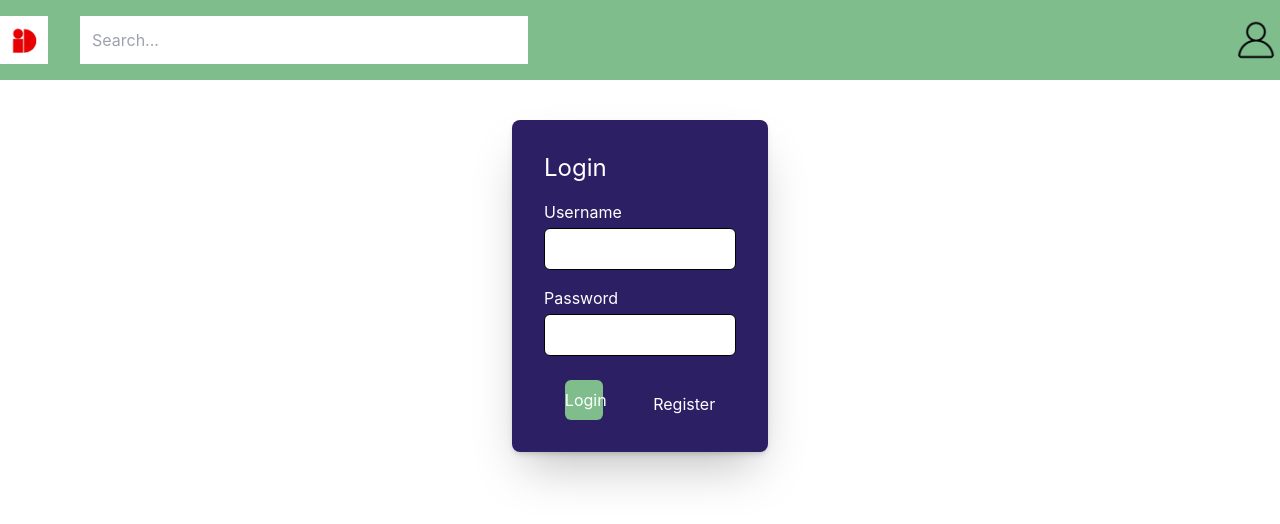
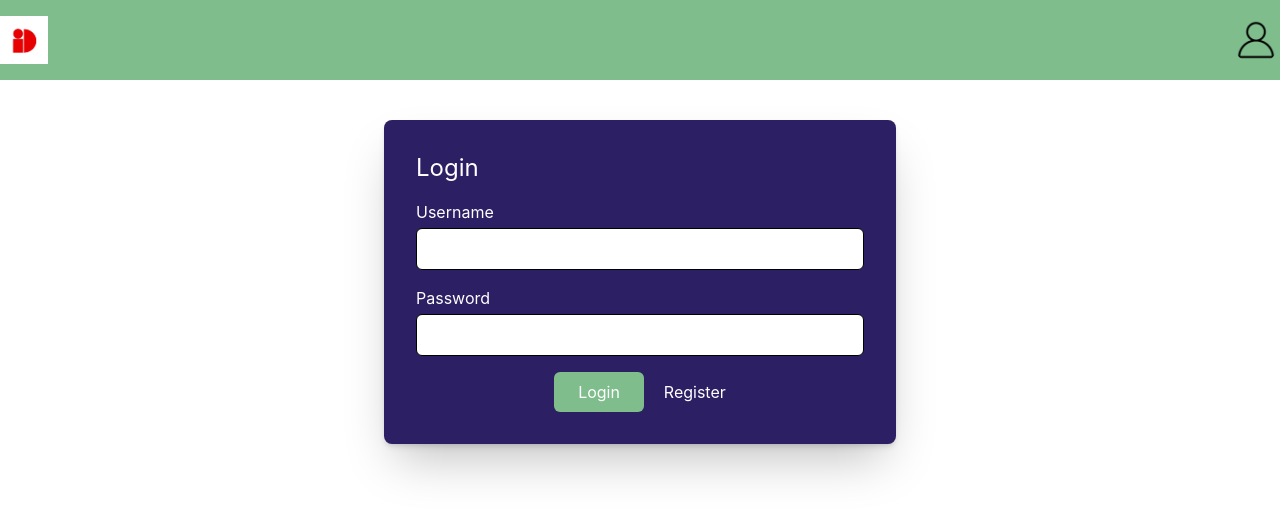
Before and after one commit to me-lin-da/RateMyBetrieb, a React (Create React App) app in the folder Frontend/rmb/: page /Login in a window 1280 px wide. Shown: the top 524 px of the page. Built offline with nearby package versions, Linux system fonts and the light colour scheme.

Commit message:
made fixes overall

```diff
--- a/Frontend/rmb/src/components/atoms/button.tsx
+++ b/Frontend/rmb/src/components/atoms/button.tsx
@@ -9,7 +9,7 @@ interface ButtonProps {
 const Button = ({ onClick, label }: ButtonProps) => {
   return (
     <button
-      className="w-1/5 mt-2 bg-secondary text-white py-2 rounded-md hover:bg-third transition duration-300"
+      className="w-1/5 bg-secondary text-white py-2 rounded-md hover:bg-third transition duration-300"
       onClick={onClick}
     >
       {label}
--- a/Frontend/rmb/src/components/molecules/Comment.tsx
+++ b/Frontend/rmb/src/components/molecules/Comment.tsx
@@ -9,8 +9,7 @@ interface CommentProps {
 const Comment = ({ name, commentText, rating }: CommentProps) => {
   return (
     <div
-      style={{ marginTop: 50 }}
-      className="flex flex-col p-8 bg-main rounded-2xl border-none shadow-2xl shadow-gray-8008"
+      className="flex flex-col p-8 bg-main rounded-2xl border-none shadow-2xl shadow-gray-8008 mt-3"
     >
       <h1 className="text-white font-bold text-xl">{name}</h1>
       <div className="text-white">
--- a/Frontend/rmb/src/components/molecules/Company.tsx
+++ b/Frontend/rmb/src/components/molecules/Company.tsx
@@ -10,9 +10,8 @@ interface CompanyProps {
 const Company = ({ title, description, rating, logo }: CompanyProps) => {
   return (
     <div className="bg-main w-full flex flex-row p-8 gap-8 rounded-2xl">
-      <div className="shrink-0"></div>
       <div className="flex flex-col gap-8">
-        <h1 className="text-7xl -ml-1 text-white font-bold">{title}</h1>
+        <h1 className="text-7xl text-white font-bold">{title}</h1>
         <div className="text-white text-xl">
           <p>{description}</p>
           <p>Rating: 7/10</p>
--- a/Frontend/rmb/src/components/molecules/LoginBox.tsx
+++ b/Frontend/rmb/src/components/molecules/LoginBox.tsx
@@ -31,7 +31,7 @@ const LoginBox: React.FC = (setToken) => {
   }
 
   return (
-    <div className="relative bg-gray-400 w-1/5 mx-auto h-full rounded-2xl border-none mt-10 shadow-2xl shadow-gray-800">
+    <div className="relative bg-gray-400 w-2/5 mx-auto h-full rounded-2xl border-none mt-10 shadow-2xl shadow-gray-800">
       <form
         onSubmit={handleSubmit}
         className="bg-main text-white p-8 rounded-lg shadow-md"
@@ -64,9 +64,9 @@ const LoginBox: React.FC = (setToken) => {
             className="w-full px-3 py-2 border rounded-md focus:border-third text-black"
           />
         </div>
-        <div className="flex justify-center">
+        <div className="flex justify-center flex-row gap-5">
           <Button onClick={showToast} label="Login" onSubmit={handleSubmit} />
-          <a style={{ marginTop: 20, marginLeft: 50 }} href="/register">
+          <a href="/register" className="my-auto">
             Register
           </a>
           <Toaster />
--- a/Frontend/rmb/src/components/molecules/RegisterBox.tsx
+++ b/Frontend/rmb/src/components/molecules/RegisterBox.tsx
@@ -30,7 +30,7 @@ const RegisterBox: React.FC = () => {
     }, 1000);
   };
   return (
-    <div className="relative bg-gray-400 w-1/5 mx-auto h-full rounded-2xl border-none mt-10 shadow-2xl shadow-gray-800">
+    <div className="relative bg-gray-400 w-2/5 mx-auto h-full rounded-2xl border-none mt-10 shadow-2xl shadow-gray-800">
       <form
         onSubmit={handleSubmit}
         className="bg-main text-white p-8 rounded-lg shadow-md"
--- a/Frontend/rmb/src/components/organisms/Card.tsx
+++ b/Frontend/rmb/src/components/organisms/Card.tsx
@@ -20,10 +20,10 @@ const Card = ({
   return (
     <a href={`/CompanyPage/${companyName}`}>
       <div>
-        <div className="flex flex-row bg-main rounded-lg">
+        <div className="flex flex-row bg-main rounded-lg p-8">
           <Logo photosrc={photosrc} alt={alt} />
           <Title companyName={companyName} description={description} />
-          <div className="m-auto items-end">
+          <div className="m-auto items-end shrink-0">
             <p className="text-white">Rating: 7/10</p>
           </div>
         </div>
--- a/Frontend/rmb/src/components/organisms/Companylist.tsx
+++ b/Frontend/rmb/src/components/organisms/Companylist.tsx
@@ -37,7 +37,7 @@ const CompanyList = () => {
   if (error) return <div>{error}</div>;
 
   return (
-    <div className="flex flex-col gap-3">
+    <div className="flex flex-col gap-6">
       {companies.map((company, index) => (
         <Card
           key={index}
--- a/Frontend/rmb/src/components/organisms/header.tsx
+++ b/Frontend/rmb/src/components/organisms/header.tsx
@@ -28,9 +28,6 @@ const Header = () => {
             />
           </a>
         </div>
-        <div className="flex-grow mx-8">
-          <SearchBar onSearch={OnSearch} />
-        </div>
         <Dropdown items={menuItems} triggerElement={imageTrigger} />
       </div>
     </header>
```
Also changed, not shown: 11 other files (tests, documents, lock files or other folders).
